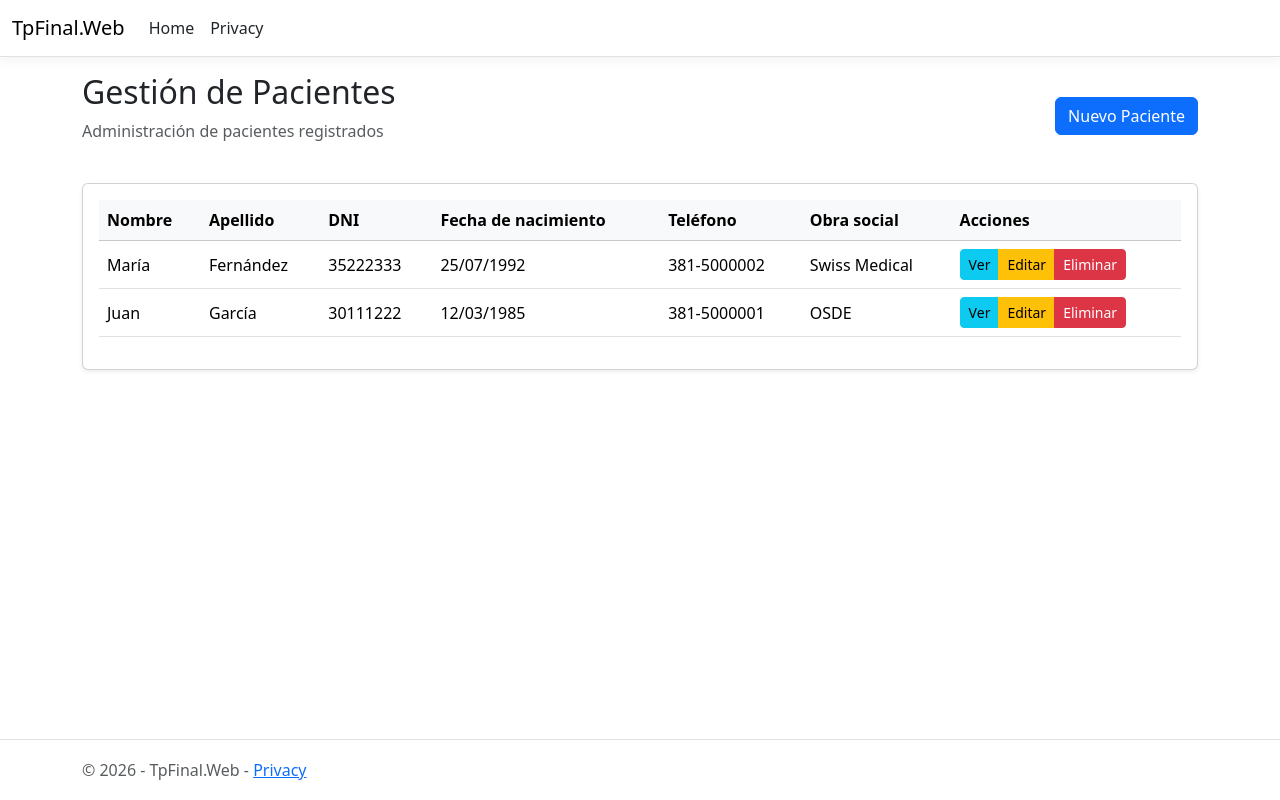
After one commit to AnaSofiaCesca/Trabajo-Final-Back-End, an ASP.NET Core app: page /Pacientes in a window 1280 px wide. The commit adds this page. Run offline with ASP.NET Core 8, Linux system fonts and the light colour scheme; style sheets or scripts are compiled from the project's sources.

Commit message:
Se agregaron las vista razor tanto para pacientes como para doctores

```diff
--- /dev/null
+++ b/TpFinal.Web/Views/Pacientes/Index.cshtml
@@ -0,0 +1,95 @@
+@model IEnumerable<PacienteDTO>
+
+@{
+    ViewData["Title"] = "Pacientes";
+}
+
+<div class="d-flex justify-content-between align-items-center mb-4">
+    <div>
+        <h2>Gestión de Pacientes</h2>
+        <p class="text-muted">Administración de pacientes registrados</p>
+    </div>
+
+    <a asp-action="Create" class="btn btn-primary">
+        Nuevo Paciente
+    </a>
+</div>
+
+@if (TempData["Mensaje"] != null)
+{
+    <div class="alert alert-success">
+        @TempData["Mensaje"]
+    </div>
+}
+
+@if (TempData["Error"] != null)
+{
+    <div class="alert alert-danger">
+        @TempData["Error"]
+    </div>
+}
+
+<div class="card shadow-sm">
+    <div class="card-body">
+        <div class="table-responsive">
+            <table class="table table-hover align-middle">
+                <thead class="table-light">
+                    <tr>
+                        <th>Nombre</th>
+                        <th>Apellido</th>
+                        <th>DNI</th>
+                        <th>Fecha de nacimiento</th>
+                        <th>Teléfono</th>
+                        <th>Obra social</th>
+                        <th>Acciones</th>
+                    </tr>
+                </thead>
+                <tbody>
+                    @if (Model.Any())
+                    {
+                        @foreach (var paciente in Model)
+                        {
+                            <tr>
+                                <td>@paciente.Nombre</td>
+                                <td>@paciente.Apellido</td>
+                                <td>@paciente.Dni</td>
+                                <td>@paciente.FechaNacimiento.ToString("dd/MM/yyyy")</td>
+                                <td>@paciente.Telefono</td>
+                                <td>@paciente.ObraSocial</td>
+                                <td>
+                                    <div class="btn-group btn-group-sm">
+                                        <a asp-action="Details"
+                                           asp-route-id="@paciente.Id"
+                                           class="btn btn-info">
+                                            Ver
+                                        </a>
+
+                                        <a asp-action="Edit"
+                                           asp-route-id="@paciente.Id"
+                                           class="btn btn-warning">
+                                            Editar
+                                        </a>
+
+                                        <a asp-action="Delete"
+                                           asp-route-id="@paciente.Id"
+                                           class="btn btn-danger">
+                                            Eliminar
+                                        </a>
+                                    </div>
+                                </td>
+                            </tr>
+                        }
+                    }
+                    else
+                    {
+                        <tr>
+                            <td colspan="7" class="text-center text-muted">
+                                No hay pacientes registrados.
+                            </td>
+                        </tr>
+                    }
+                </tbody>
+            </table>
+        </div>
+    </div>
+</div>
--- a/TpFinal.Web/Views/_ViewImports.cshtml
+++ b/TpFinal.Web/Views/_ViewImports.cshtml
@@ -1,3 +1,4 @@
 @using TpFinal.Web
 @using TpFinal.Web.Models
 @addTagHelper *, Microsoft.AspNetCore.Mvc.TagHelpers
+@using TpFinal.BL.DTOs
```
Also changed, not shown: TpFinal.Web/Views/Doctores/Index.cshtml (added, +93 -0 lines).
